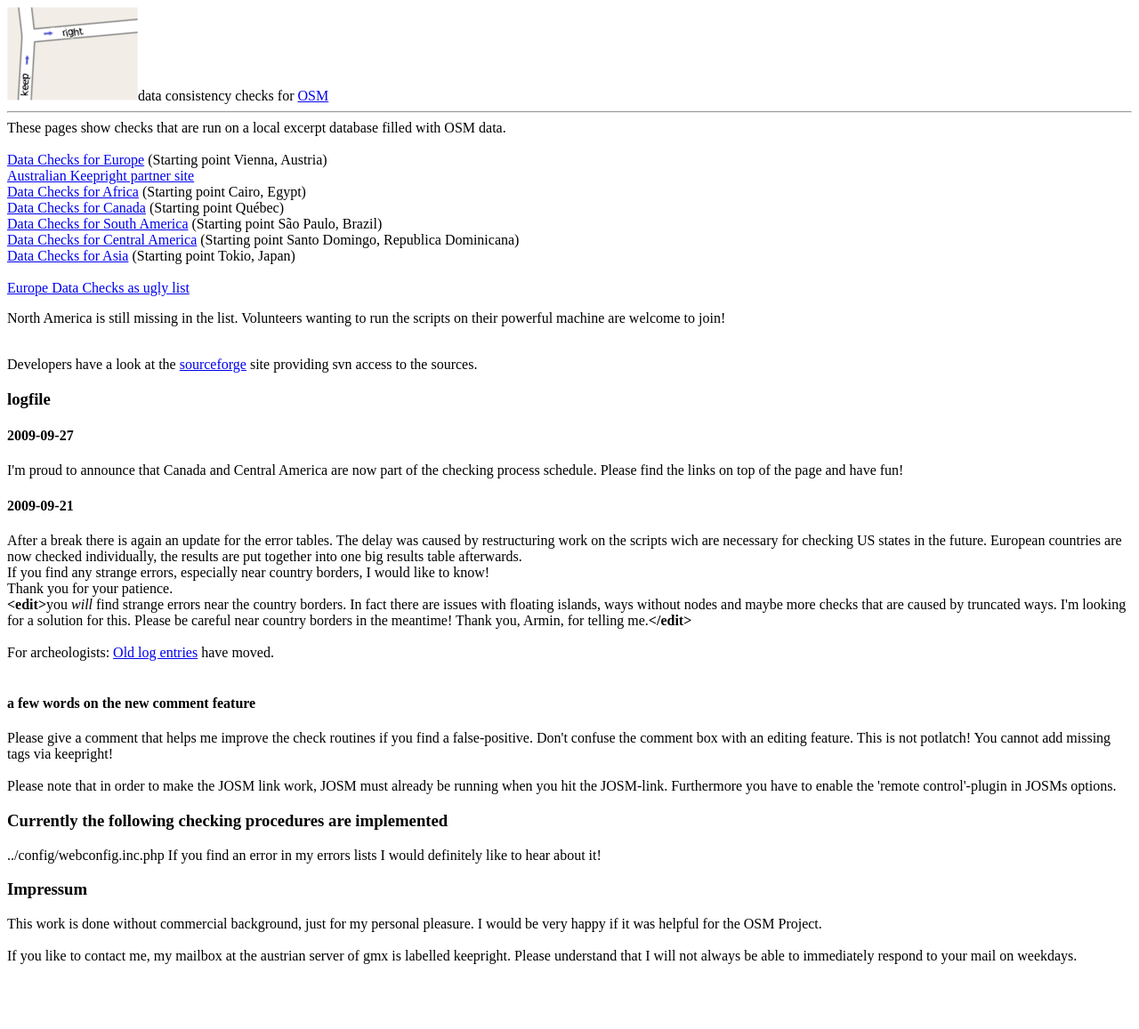
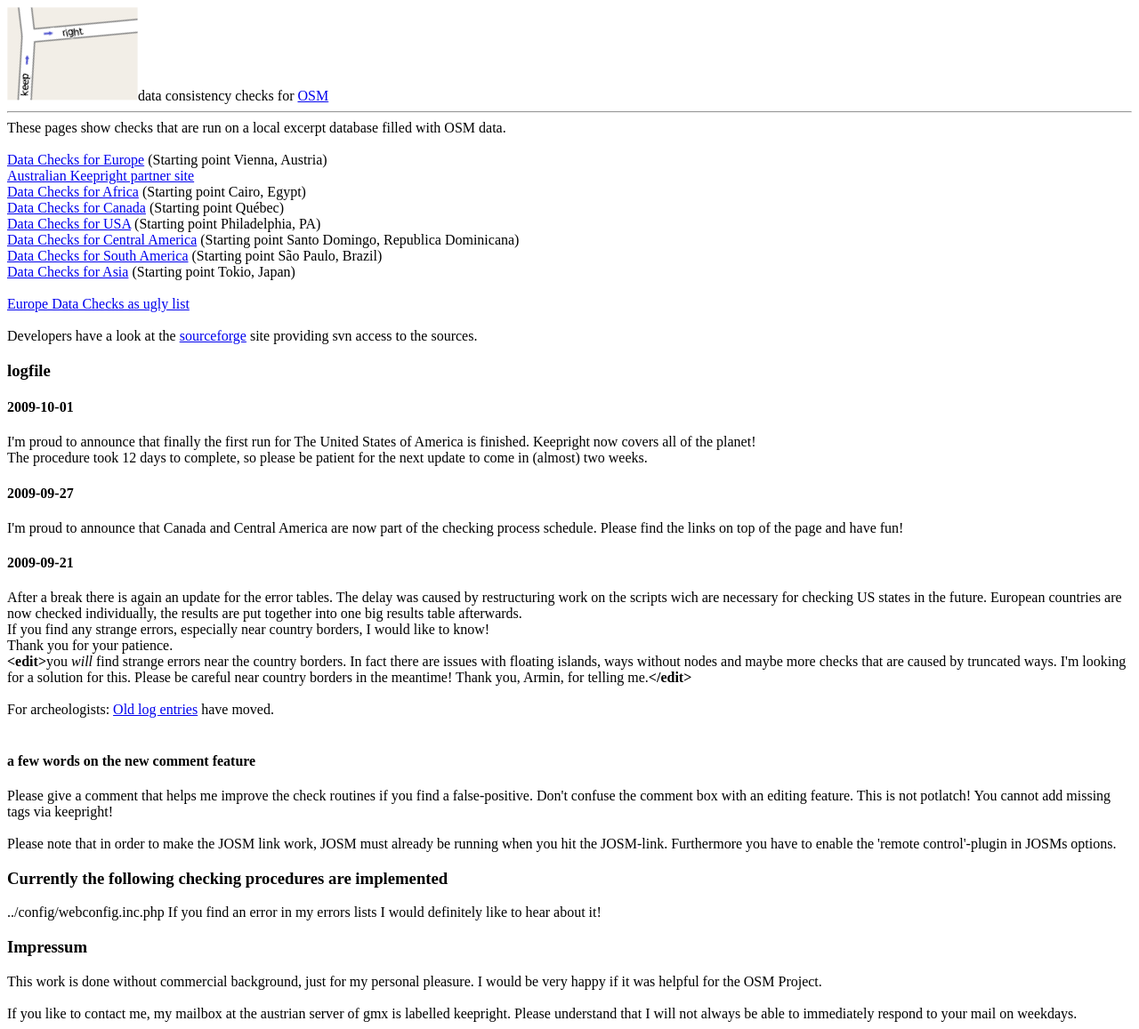
Before and after one commit to keepright/keepright, a PHP site: page /load_and_zoom/ in a window 1280 px wide. Shown: the whole page at 89% size. Before the commit the page ends 1092 px from the top, so only its background shows below. Run offline with PHP 8.4, Linux system fonts and the light colour scheme; data that the repository does not hold is empty.

Commit message:
add USA, Central America and Canada links to main page
git-svn-id: http://svn.code.sf.net/p/keepright/code@225 4e67cf90-0d29-4caa-83dc-599f2b650fb7

```diff
--- a/web/index.php
+++ b/web/index.php
@@ -19,19 +19,27 @@ These pages show checks that are run on a local excerpt database filled with OSM
 
 <a href="report_map.php?db=osm_CA&zoom=12&lat=46.79923&lon=-71.19432">Data Checks for Canada</a> (Starting point Québec)<br>
 
-<a href="report_map.php?db=osm_XC&zoom=14&lat=-23.58791&lon=-46.65713">Data Checks for South America</a> (Starting point São Paulo, Brazil)<br>
+<a href="http://keepright.ipax.at/report_map.php?db=osm_US&zoom=12&lat=39.95356&lon=-75.12364">Data Checks for USA</a> (Starting point Philadelphia, PA)<br>
 
 <a href="report_map.php?db=osm_XG&zoom=11&lat=18.61093&lon=-69.9473">Data Checks for Central America</a> (Starting point Santo Domingo, Republica Dominicana)<br>
+
+<a href="report_map.php?db=osm_XC&zoom=14&lat=-23.58791&lon=-46.65713">Data Checks for South America</a> (Starting point São Paulo, Brazil)<br>
 
 <a href="report_map.php?db=osm_XD&zoom=14&lat=35.68051&lon=139.76404">Data Checks for Asia</a> (Starting point Tokio, Japan)<br>
 <br>
 <a href="report.php">Europe Data Checks as ugly list</a><br>
 
-<p>North America is still missing in the list. Volunteers wanting to run the scripts on their powerful machine are welcome to join!</p>
+
 <br>
 Developers have a look at the <a href="http://apps.sourceforge.net/trac/keepright/">sourceforge</a> site providing svn access to the sources.
 
 <h3>logfile</h3>
+
+
+<h4>2009-10-01</h4>
+I&apos;m proud to announce that finally the first run for The United States of America is finished. Keepright now covers all of the planet!<br>
+The procedure took 12 days to complete, so please be patient for the next update to come in (almost) two weeks.
+
 <h4>2009-09-27</h4>
 I&apos;m proud to announce that Canada and Central America are now part of the checking process schedule. Please find the links on top of the page and have fun!
 
```
